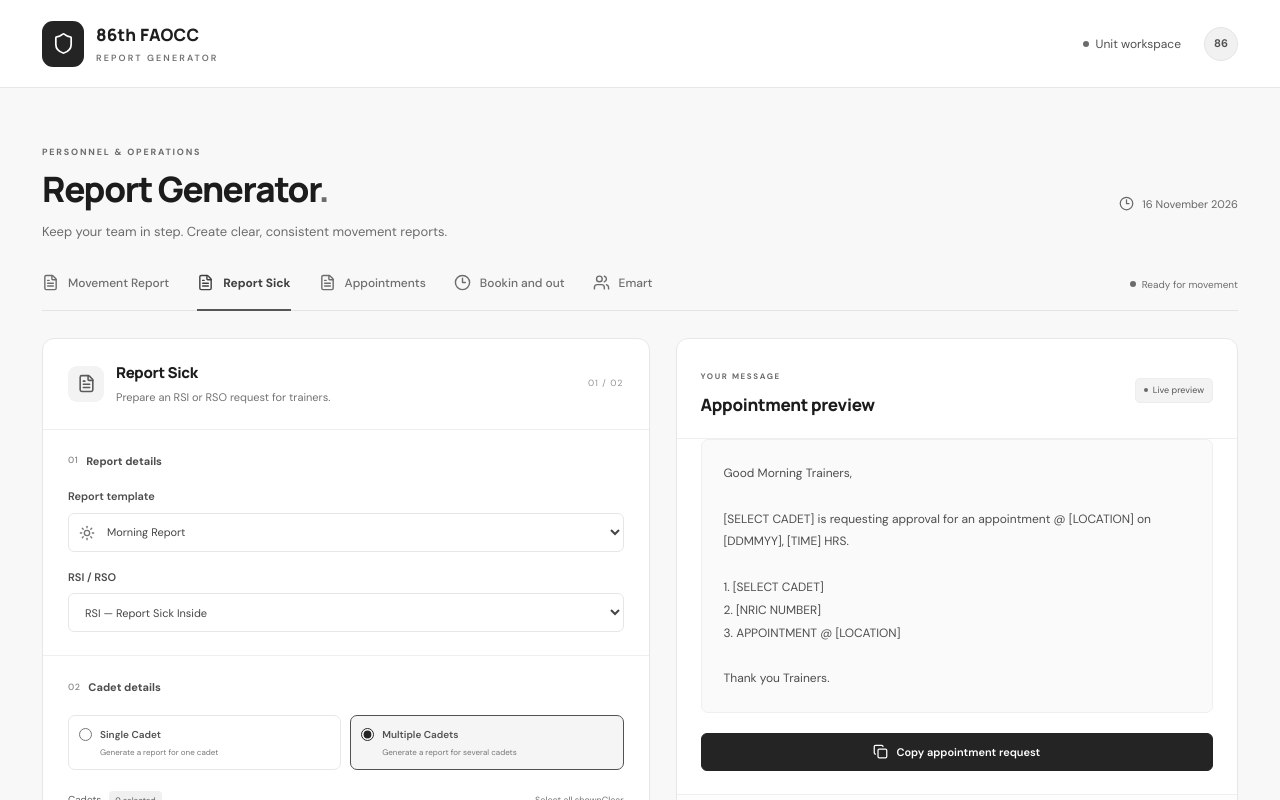
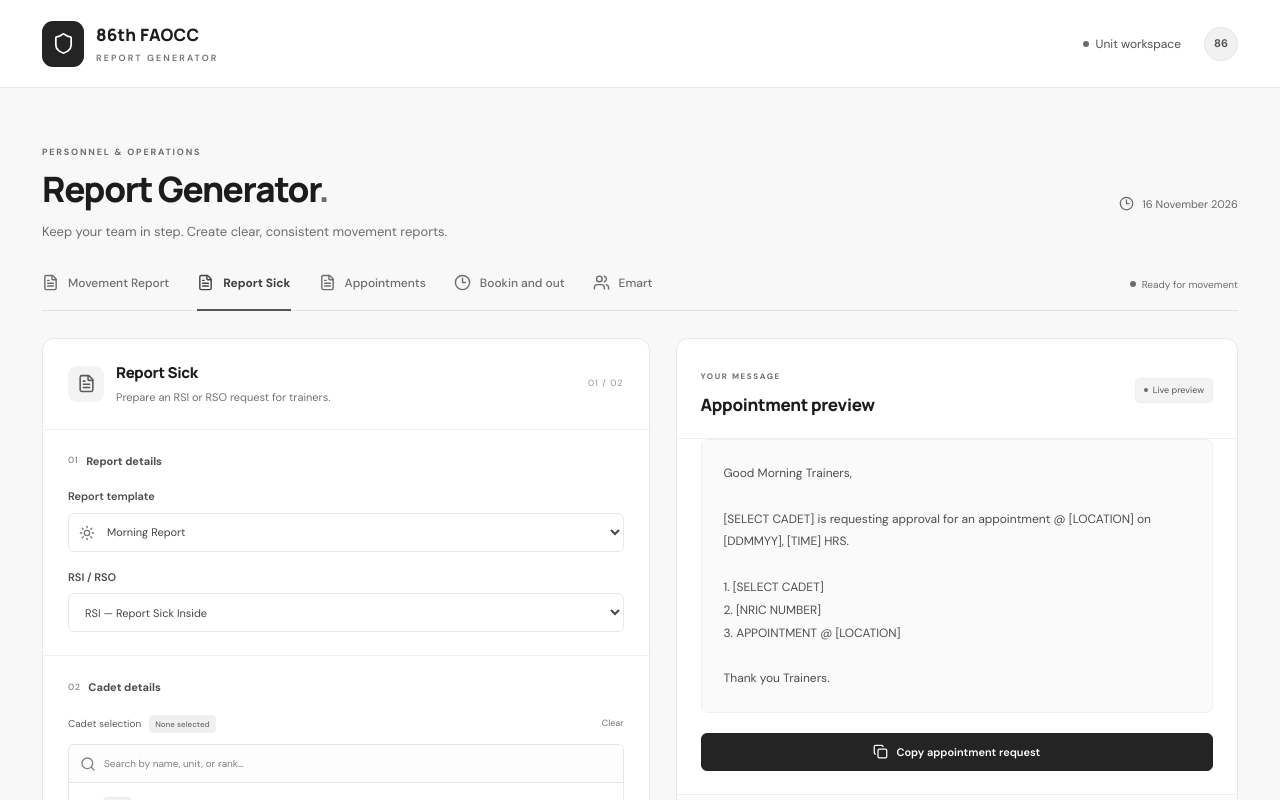
Before and after one commit to Boon-Khai-Lim/team-movement-reports, a React (Vite) app: page / in a window 1280 px wide. Both pictures are taken after a click on the button "Report Sick". Shown: the top 800 px of the page. Built offline with nearby package versions, Linux system fonts and the light colour scheme.

Commit message:
Place booking selection modes in correct report section

```diff
--- a/src/routes/index.tsx
+++ b/src/routes/index.tsx
@@ -117,15 +117,11 @@ export default function Home() {
           </div>
           <div className="form-section">
             <div className="section-label"><span>02</span>Cadet details</div>
-            <div className="mode-grid">
-              <label className={"mode-option " + (bookSelectionMode === "single" ? "selected" : "")}><input type="radio" name="book-selection-mode" checked={bookSelectionMode === "single"} onChange={() => { setBookSelectionMode("single"); setBookSelected(ids => ids.slice(0, 1)) }}/><span><strong>Single Cadet</strong><small>Generate a report for one cadet</small></span></label>
-              <label className={"mode-option " + (bookSelectionMode === "multiple" ? "selected" : "")}><input type="radio" name="book-selection-mode" checked={bookSelectionMode === "multiple"} onChange={() => setBookSelectionMode("multiple")}/><span><strong>Multiple Cadets</strong><small>Generate a report for several cadets</small></span></label>
-            </div>
             <div className="personnel-picker">
-              <div className="picker-label"><span>{bookSelectionMode === "single" ? "Cadet" : "Cadets"}<b>{`${bookSelected.length} selected`}</b></span><div>{bookSelectionMode === "multiple" && <button type="button" onClick={() => setBookSelected(ids => Array.from(new Set([...ids, ...people.filter(p => `${p.unit} ${p.rank} ${p.name}`.toLowerCase().includes(bookSearch.toLowerCase())).map(p => p.id)])))}>Select all shown</button>}<button type="button" onClick={() => setBookSelected([])}>Clear</button></div></div>
-              <div className="search-input"><Search size={16}/><input aria-label="Search cadet" placeholder="Search by name, unit, or rank…" value={bookSearch} onChange={e => setBookSearch(e.target.value)}/></div>
-              <div className="personnel-list">{loading ? <div className="loading-rows">{[1,2,3].map(i => <div key={i} className="skeleton-row"/>)}</div> : loadError ? <div className="list-message">Unable to load personnel. <button type="button" onClick={() => void refresh()}>Try again</button></div> : people.filter(p => `${p.unit} ${p.rank} ${p.name}`.toLowerCase().includes(bookSearch.toLowerCase())).length ? people.filter(p => `${p.unit} ${p.rank} ${p.name}`.toLowerCase().includes(bookSearch.toLowerCase())).map(p => <label className={"person-row " + (bookSelected.includes(p.id) ? "checked" : "")} key={p.id}><input type={bookSelectionMode === "single" ? "radio" : "checkbox"} name={bookSelectionMode === "single" ? "book-single-cadet" : undefined} checked={bookSelected.includes(p.id)} onChange={() => setBookSelected(ids => bookSelectionMode === "single" ? [p.id] : ids.includes(p.id) ? ids.filter(id => id !== p.id) : [...ids, p.id])}/><span className="unit-number">{p.unit}</span><span className="rank">{p.rank}</span><span className="person-name">{p.name}</span></label>) : <div className="list-message">{people.length ? "No personnel match your search." : "No personnel found in the fixed roster."}</div>}</div>
-              <div className="picker-footer"><Users size={13}/>{loading ? "Loading personnel…" : `${people.length} personnel in your unit`}<span>{`${bookSelected.length} selected`}</span></div>
+              <div className="picker-label"><span>Cadet selection<b>{sickSelected ? "1 selected" : "None selected"}</b></span><button type="button" onClick={() => setSickSelected("")}>Clear</button></div>
+              <div className="search-input"><Search size={16}/><input aria-label="Search cadet for report sick" placeholder="Search by name, unit, or rank…" value={sickSearch} onChange={e => setSickSearch(e.target.value)}/></div>
+              <div className="personnel-list">{loading ? <div className="loading-rows">{[1,2,3].map(i => <div key={i} className="skeleton-row"/>)}</div> : loadError ? <div className="list-message">Unable to load personnel. <button type="button" onClick={() => void refresh()}>Try again</button></div> : people.filter(p => (p.unit+" "+p.rank+" "+p.name).toLowerCase().includes(sickSearch.toLowerCase())).length ? people.filter(p => (p.unit+" "+p.rank+" "+p.name).toLowerCase().includes(sickSearch.toLowerCase())).map(p => <label className={"person-row "+(sickSelected === p.id ? "checked" : "")} key={p.id}><input type="radio" name="sick-cadet" checked={sickSelected === p.id} onChange={() => setSickSelected(p.id)}/><span className="unit-number">{p.unit}</span><span className="rank">{p.rank}</span><span className="person-name">{p.name}</span></label>) : <div className="list-message">{people.length ? "No personnel match your search." : "No personnel found in the fixed roster."}</div>}</div>
+              <div className="picker-footer"><Users size={13}/>{loading ? "Loading personnel…" : people.length+" personnel in your unit"}<span>{sickSelected ? "1 selected" : "0 selected"}</span></div>
             </div>
 
           </div>
@@ -150,11 +146,15 @@ export default function Home() {
           </div>
           <div className="form-section">
             <div className="section-label"><span>02</span>Cadet selection</div>
+            <div className="mode-grid">
+              <label className={"mode-option " + (bookSelectionMode === "single" ? "selected" : "")}><input type="radio" name="book-selection-mode" checked={bookSelectionMode === "single"} onChange={() => { setBookSelectionMode("single"); setBookSelected(ids => ids.slice(0, 1)) }}/><span><strong>Single Cadet</strong><small>Generate a report for one cadet</small></span></label>
+              <label className={"mode-option " + (bookSelectionMode === "multiple" ? "selected" : "")}><input type="radio" name="book-selection-mode" checked={bookSelectionMode === "multiple"} onChange={() => setBookSelectionMode("multiple")}/><span><strong>Multiple Cadets</strong><small>Generate a report for several cadets</small></span></label>
+            </div>
             <div className="personnel-picker">
-              <div className="picker-label"><span>Cadet<b>{`${bookSelected.length} selected`}</b></span><button type="button" onClick={() => setBookSelected([])}>Clear</button></div>
+              <div className="picker-label"><span>{bookSelectionMode === "single" ? "Cadet" : "Cadets"}<b>{`${bookSelected.length} selected`}</b></span><div>{bookSelectionMode === "multiple" && <button type="button" onClick={() => setBookSelected(ids => Array.from(new Set([...ids, ...people.filter(p => `${p.unit} ${p.rank} ${p.name}`.toLowerCase().includes(bookSearch.toLowerCase())).map(p => p.id)])))}>Select all shown</button>}<button type="button" onClick={() => setBookSelected([])}>Clear</button></div></div>
               <div className="search-input"><Search size={16}/><input aria-label="Search cadet" placeholder="Search by name, unit, or rank…" value={bookSearch} onChange={e => setBookSearch(e.target.value)}/></div>
-              <div className="personnel-list">{loading ? <div className="loading-rows">{[1,2,3].map(i => <div key={i} className="skeleton-row"/>)}</div> : loadError ? <div className="list-message">Unable to load personnel. <button type="button" onClick={() => void refresh()}>Try again</button></div> : people.filter(p => `${p.unit} ${p.rank} ${p.name}`.toLowerCase().includes(bookSearch.toLowerCase())).length ? people.filter(p => `${p.unit} ${p.rank} ${p.name}`.toLowerCase().includes(bookSearch.toLowerCase())).map(p => <label className={`person-row ${bookSelected.includes(p.id) ? 'checked' : ''}`} key={p.id}><input type="checkbox" checked={bookSelected.includes(p.id)} onChange={() => setBookSelected(ids => ids.includes(p.id) ? ids.filter(id => id !== p.id) : [...ids, p.id])}/><span className="unit-number">{p.unit}</span><span className="rank">{p.rank}</span><span className="person-name">{p.name}</span></label>) : <div className="list-message">{people.length ? 'No personnel match your search.' : 'No personnel found in the fixed roster.'}</div>}</div>
-              <div className="picker-footer"><Users size={13}/>{loading ? 'Loading personnel…' : `${people.length} personnel in your unit`}<span>{`${bookSelected.length} selected`}</span></div>
+              <div className="personnel-list">{loading ? <div className="loading-rows">{[1,2,3].map(i => <div key={i} className="skeleton-row"/>)}</div> : loadError ? <div className="list-message">Unable to load personnel. <button type="button" onClick={() => void refresh()}>Try again</button></div> : people.filter(p => `${p.unit} ${p.rank} ${p.name}`.toLowerCase().includes(bookSearch.toLowerCase())).length ? people.filter(p => `${p.unit} ${p.rank} ${p.name}`.toLowerCase().includes(bookSearch.toLowerCase())).map(p => <label className={"person-row " + (bookSelected.includes(p.id) ? "checked" : "")} key={p.id}><input type={bookSelectionMode === "single" ? "radio" : "checkbox"} name={bookSelectionMode === "single" ? "book-single-cadet" : undefined} checked={bookSelected.includes(p.id)} onChange={() => setBookSelected(ids => bookSelectionMode === "single" ? [p.id] : ids.includes(p.id) ? ids.filter(id => id !== p.id) : [...ids, p.id])}/><span className="unit-number">{p.unit}</span><span className="rank">{p.rank}</span><span className="person-name">{p.name}</span></label>) : <div className="list-message">{people.length ? "No personnel match your search." : "No personnel found in the fixed roster."}</div>}</div>
+              <div className="picker-footer"><Users size={13}/>{loading ? "Loading personnel…" : `${people.length} personnel in your unit`}<span>{`${bookSelected.length} selected`}</span></div>
             </div>
 
           </div>
```
